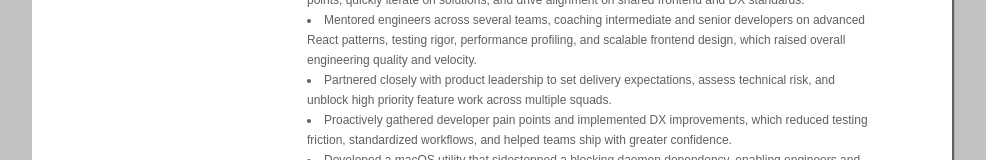
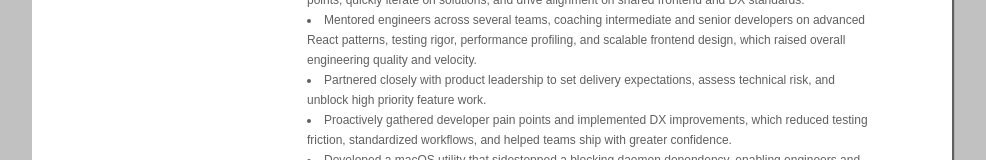
Before and after one commit to mikedidomizio/mikedidomizio-resume, a Vue app: page / in a window 1280 px wide. Shown: the part 531-691 px from the top of the page, without its empty margins (148-1134 px from the left). Built offline with nearby package versions, Linux system fonts and the light colour scheme.

Commit message:
Remove squads part to just be unblock feature work

```diff
--- a/src/App.vue
+++ b/src/App.vue
@@ -18,7 +18,7 @@
                   advanced React patterns, testing rigor, performance profiling, and scalable frontend design,
                   which raised overall engineering quality and velocity.</li>
                 <li>Partnered closely with product leadership to set delivery expectations,
-                  assess technical risk, and unblock high priority feature work across multiple squads.</li>
+                  assess technical risk, and unblock high priority feature work.</li>
                 <li>Proactively gathered developer pain points and implemented DX improvements, which reduced testing friction,
                   standardized workflows, and helped teams ship with greater confidence.</li>
                 <li>Developed a macOS utility that sidestepped a blocking daemon dependency, enabling engineers and QA to toggle
```
